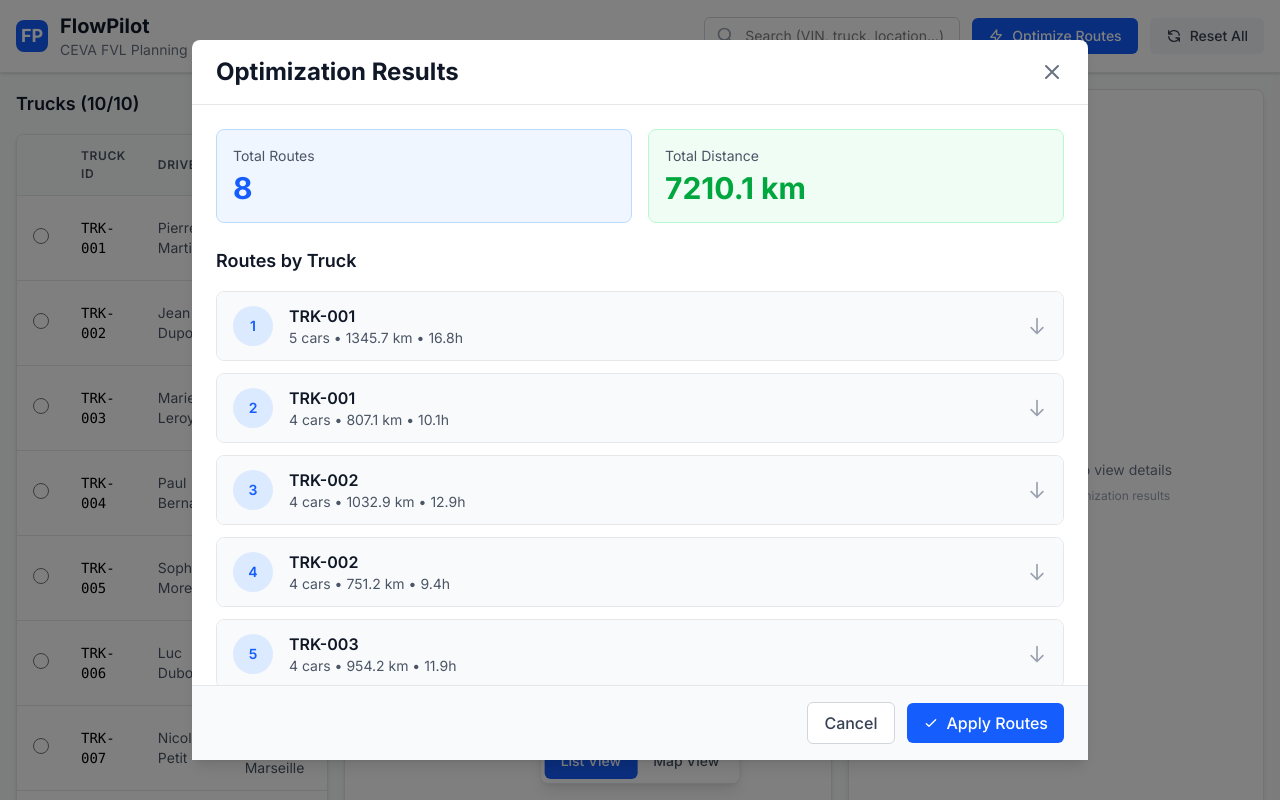
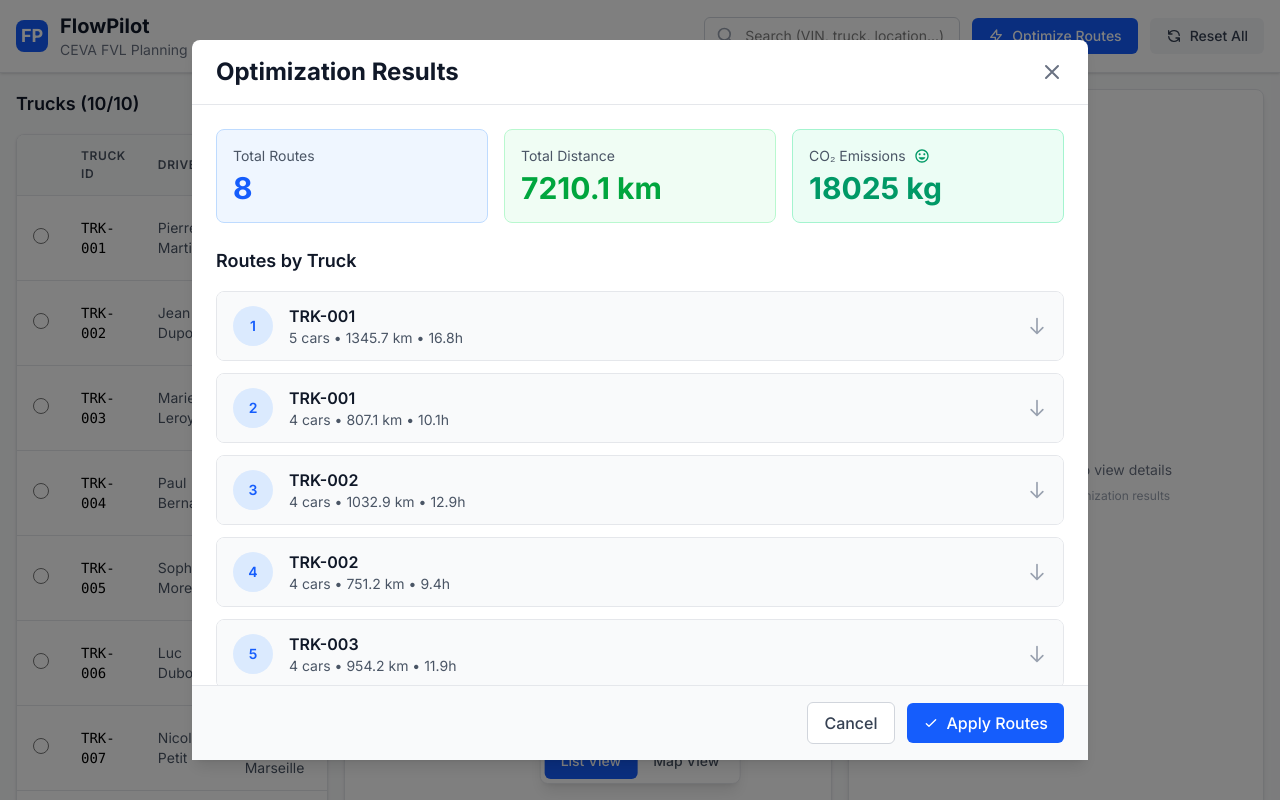
Before and after one commit to LaniakeanDev/FlowPilot, a Next.js app: page / in a window 1280 px wide. Both pictures are taken after a click on the button "Optimize Routes". Shown: the top 800 px of the page. Built offline with nearby package versions, Linux system fonts and the light colour scheme.

Commit message:
Add carbon emissions calculations with CO2 metrics and eco icons

```diff
--- a/components/OptimizationResults.tsx
+++ b/components/OptimizationResults.tsx
@@ -24,6 +24,13 @@ export default function OptimizationResults() {
   // Only show savings if there's a meaningful comparison
   const hasMeaningfulSavings = optimizationResult.previousTotalDistance > 0;
   const showSavings = hasMeaningfulSavings && Math.abs(optimizationResult.savings) > 0.1;
+
+  // Carbon emissions calculation (approximate)
+  // Average truck CO2 emissions: ~2.5 kg CO2 per km
+  const CO2_PER_KM = 2.5;
+  const totalCO2 = optimizationResult.totalDistance * CO2_PER_KM;
+  const previousCO2 = optimizationResult.previousTotalDistance * CO2_PER_KM;
+  const co2Savings = previousCO2 - totalCO2;
 
   return (
     <div className="fixed inset-0 bg-black/50 flex items-center justify-center z-50 p-4">
@@ -55,7 +62,7 @@ export default function OptimizationResults() {
         {/* Content */}
         <div className="flex-1 overflow-y-auto p-6">
           {/* Summary Stats */}
-          <div className={`grid gap-4 mb-6 ${showSavings ? 'grid-cols-3' : 'grid-cols-2'}`}>
+          <div className={`grid gap-4 mb-6 ${showSavings ? 'grid-cols-4' : 'grid-cols-3'}`}>
             <div className="bg-blue-50 rounded-lg p-4 border border-blue-200">
               <p className="text-sm text-gray-600">Total Routes</p>
               <p className="text-3xl font-bold text-blue-600 mt-1">{routes.length}</p>
@@ -64,6 +71,22 @@ export default function OptimizationResults() {
               <p className="text-sm text-gray-600">Total Distance</p>
               <p className="text-3xl font-bold text-green-600 mt-1">
                 {optimizationResult.totalDistance.toFixed(1)} km
+              </p>
+            </div>
+            <div className="bg-emerald-50 rounded-lg p-4 border border-emerald-200">
+              <div className="flex items-center gap-2">
+                <p className="text-sm text-gray-600">CO₂ Emissions</p>
+                <svg
+                  xmlns="http://www.w3.org/2000/svg"
+                  className="w-4 h-4 text-emerald-600"
+                  fill="currentColor"
+                  viewBox="0 0 24 24"
+                >
+                  <path d="M12 2C6.48 2 2 6.48 2 12s4.48 10 10 10 10-4.48 10-10S17.52 2 12 2zm0 18c-4.41 0-8-3.59-8-8s3.59-8 8-8 8 3.59 8 8-3.59 8-8 8zm3.5-9c.83 0 1.5-.67 1.5-1.5S16.33 8 15.5 8 14 8.67 14 9.5s.67 1.5 1.5 1.5zm-7 0c.83 0 1.5-.67 1.5-1.5S9.33 8 8.5 8 7 8.67 7 9.5 7.67 11 8.5 11zm3.5 6.5c2.33 0 4.31-1.46 5.11-3.5H6.89c.8 2.04 2.78 3.5 5.11 3.5z" />
+                </svg>
+              </div>
+              <p className="text-3xl font-bold text-emerald-600 mt-1">
+                {totalCO2.toFixed(0)} kg
               </p>
             </div>
             {showSavings && (
@@ -84,6 +107,42 @@ export default function OptimizationResults() {
             )}
           </div>
 
+          {/* CO2 Savings Info - Show if there's a comparison */}
+          {hasMeaningfulSavings && Math.abs(co2Savings) > 0.1 && (
+            <div className={`rounded-lg p-4 mb-6 border ${
+              co2Savings > 0
+                ? 'bg-green-50 border-green-200'
+                : 'bg-orange-50 border-orange-200'
+            }`}>
+              <div className="flex items-center gap-3">
+                <svg
+                  xmlns="http://www.w3.org/2000/svg"
+                  className={`w-5 h-5 ${
+                    co2Savings > 0 ? 'text-green-600' : 'text-orange-600'
+                  }`}
+                  fill="currentColor"
+                  viewBox="0 0 24 24"
+                >
+                  <path d="M12 2C6.48 2 2 6.48 2 12s4.48 10 10 10 10-4.48 10-10S17.52 2 12 2zm0 18c-4.41 0-8-3.59-8-8s3.59-8 8-8 8 3.59 8 8-3.59 8-8 8zm3.5-9c.83 0 1.5-.67 1.5-1.5S16.33 8 15.5 8 14 8.67 14 9.5s.67 1.5 1.5 1.5zm-7 0c.83 0 1.5-.67 1.5-1.5S9.33 8 8.5 8 7 8.67 7 9.5 7.67 11 8.5 11zm3.5 6.5c2.33 0 4.31-1.46 5.11-3.5H6.89c.8 2.04 2.78 3.5 5.11 3.5z" />
+                </svg>
+                <div>
+                  <p className={`font-semibold ${
+                    co2Savings > 0 ? 'text-green-900' : 'text-orange-900'
+                  }`}>
+                    {co2Savings > 0 ? 'CO₂ Reduced' : 'CO₂ Increased'}
+                  </p>
+                  <p className={`text-sm ${
+                    co2Savings > 0 ? 'text-green-800' : 'text-orange-800'
+                  }`}>
+                    {co2Savings > 0 ? '-' : '+'}{Math.abs(co2Savings).toFixed(0)} kg CO₂ {
+                      co2Savings > 0 ? 'saved' : 'added'
+                    }
+                  </p>
+                </div>
+              </div>
+            </div>
+          )}
+
           {/* Previous Distance - Only show if there's previous distance to compare */}
           {hasMeaningfulSavings && (
             <div className="bg-gray-50 rounded-lg p-4 mb-6">
@@ -92,6 +151,9 @@ export default function OptimizationResults() {
                   <p className="text-sm text-gray-600">Previous Distance</p>
                   <p className="text-xl font-semibold text-gray-900 mt-1">
                     {optimizationResult.previousTotalDistance.toFixed(1)} km
+                  </p>
+                  <p className="text-xs text-gray-500 mt-1">
+                    ({previousCO2.toFixed(0)} kg CO₂)
                   </p>
                 </div>
                 <svg
@@ -112,6 +174,9 @@ export default function OptimizationResults() {
                   <p className="text-sm text-gray-600">New Distance</p>
                   <p className="text-xl font-semibold text-gray-900 mt-1">
                     {optimizationResult.totalDistance.toFixed(1)} km
+                  </p>
+                  <p className="text-xs text-gray-500 mt-1">
+                    ({totalCO2.toFixed(0)} kg CO₂)
                   </p>
                 </div>
               </div>
@@ -199,7 +264,7 @@ export default function OptimizationResults() {
                   {expandedRoute === route.truckId && (
                     <div className="px-4 py-4 bg-white border-t border-gray-200 space-y-4">
                       {/* Load Info */}
-                      <div className="grid grid-cols-2 gap-4">
+                      <div className="grid grid-cols-3 gap-4">
                         <div>
                           <p className="text-xs text-gray-600 uppercase tracking-wide">Weight</p>
                           <p className="text-lg font-semibold text-gray-900 mt-1">
@@ -210,6 +275,12 @@ export default function OptimizationResults() {
                           <p className="text-xs text-gray-600 uppercase tracking-wide">Time</p>
                           <p className="text-lg font-semibold text-gray-900 mt-1">
                             {route.totalTime.toFixed(1)}h
+                          </p>
+                        </div>
+                        <div>
+                          <p className="text-xs text-gray-600 uppercase tracking-wide">CO₂</p>
+                          <p className="text-lg font-semibold text-gray-900 mt-1">
+                            {(route.totalDistance * CO2_PER_KM).toFixed(0)} kg
                           </p>
                         </div>
                       </div>
```
